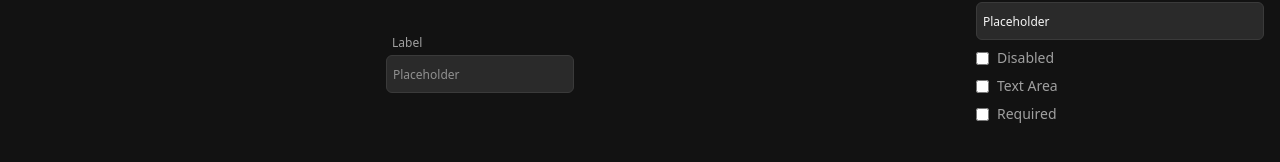
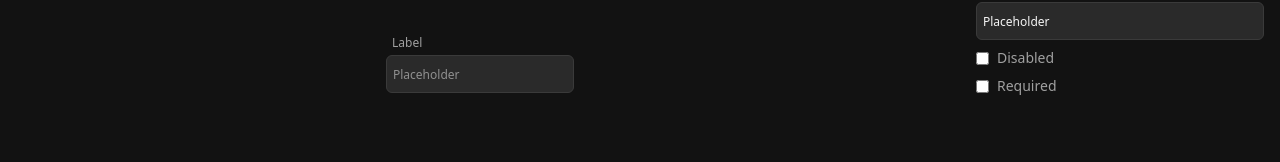
Before and after one commit to Villy-P/corekit-ui, a SvelteKit app: page /input in a window 1280 px wide. Shown: the part 376-538 px from the top of the page. Built offline with nearby package versions, Linux system fonts and the light colour scheme.

Commit message:
fix: remove isTextArea prop from FloatingInput component for simplification

```diff
--- a/src/components/FloatingInput.svelte
+++ b/src/components/FloatingInput.svelte
@@ -21,7 +21,6 @@
         value = $bindable(),
         onfocus = undefined,
         onblur = undefined,
-        isTextArea = false,
         required = false,
         disabled = false,
         validInputRegex = undefined,
@@ -101,7 +100,6 @@
 
     let originalLabelClass = "z-0";
     let originalLabelClassInput = "top-1/2 transform -translate-y-1/2";
-    let originalLabelClassTextArea = "top-2";
     let originalSelectedLabelClass = "z-30";
 
     let invalidClass = "border border-red-500 focus:ring-red-500 bg-[#2E1F1F]";
--- a/src/routes/input/+page.svelte
+++ b/src/routes/input/+page.svelte
@@ -42,7 +42,6 @@
     let radius: SizeStyle = $state("md");
     let label: string = $state("Label");
     let disabled: boolean = $state(false);
-    let isTextArea: boolean = $state(false);
     let required: boolean = $state(false);
     let type: string = $state("text");
     let placeholder: string = $state("Placeholder");
@@ -50,7 +49,7 @@
 
 <div class="w-full h-screen flex pt-20">
     <div class="w-3/4 flex-center">
-        <FloatingInput {size} {radius} {label} {disabled} {isTextArea} {required} {type} {variant} {placeholder}/>
+        <FloatingInput {size} {radius} {label} {disabled} {required} {type} {variant} {placeholder}/>
     </div>
 
     <div class="w-1/4 p-4 flex flex-col gap-2">
@@ -61,7 +60,6 @@
         <FloatingInput size="full" bind:value={label} label="Label"/>
         <FloatingInput size="full" bind:value={placeholder} label="Placeholder"/>
         <Checkbox label="Disabled" bind:checked={disabled}/>
-        <Checkbox label="Text Area" bind:checked={isTextArea}/>
         <Checkbox label="Required" bind:checked={required}/>
     </div>
 </div>
--- a/src/types/FloatingInput.ts
+++ b/src/types/FloatingInput.ts
@@ -11,7 +11,6 @@ export interface FloatingInputProps {
     divClass?: string;
     icon?: Component;
     value?: string;
-    isTextArea?: boolean;
     required?: boolean;
     disabled?: boolean;
     variant?: InputVariant;
```
